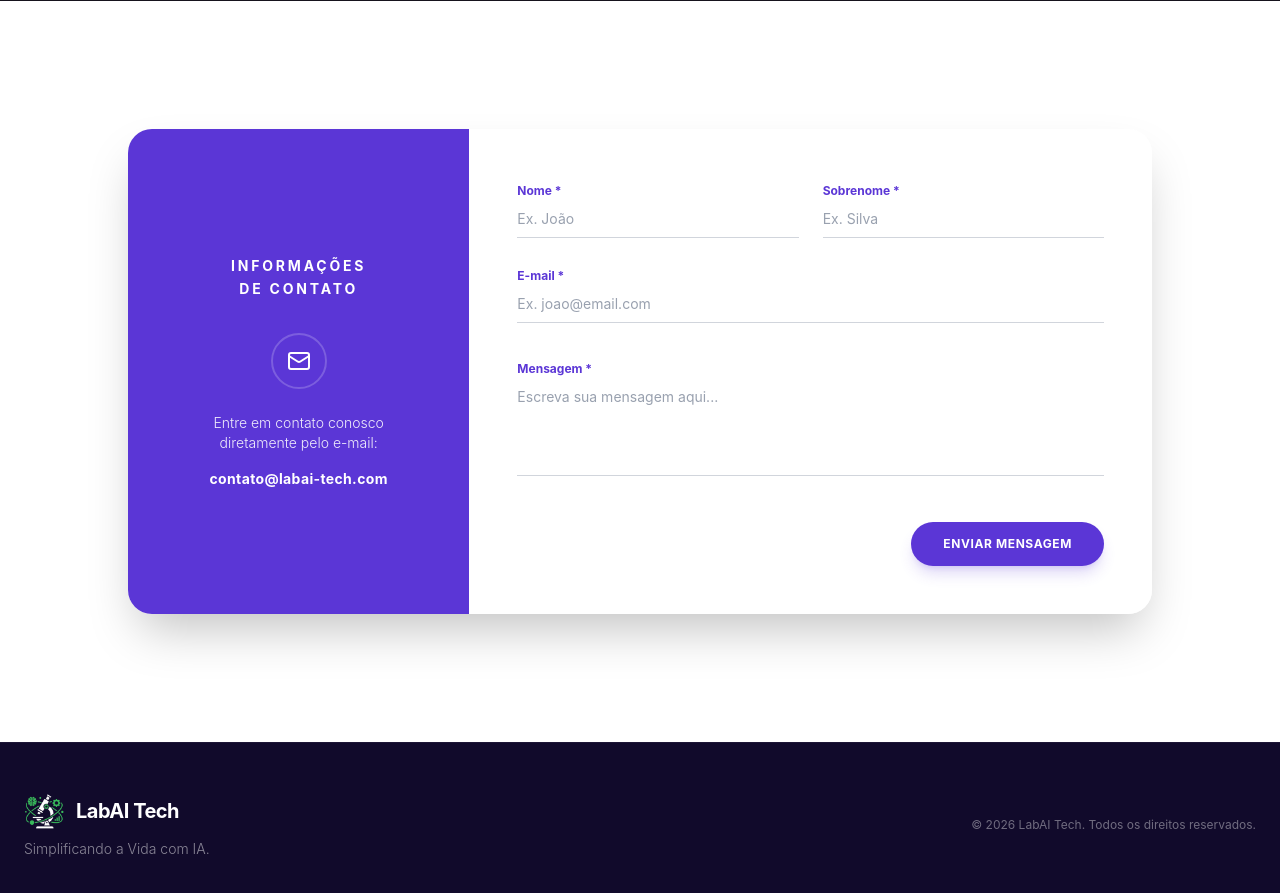
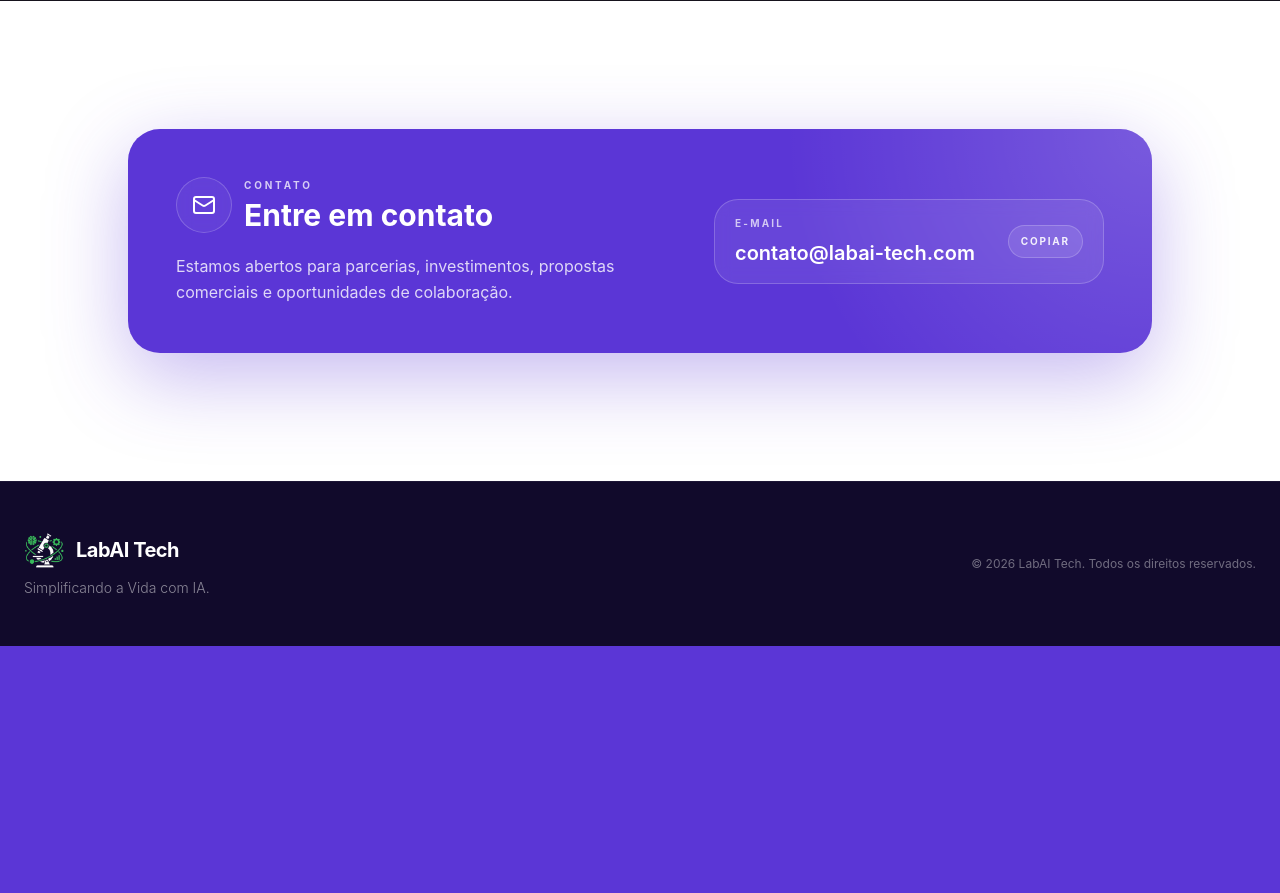
Before and after one commit to LABAITECH/labaitech-web, a Next.js app: page / in a window 1280 px wide. Shown: the part 2360-3253 px from the top of the page. After the commit the page ends 3006 px from the top, so only its background shows below. Built offline with nearby package versions, Linux system fonts and the light colour scheme.

Commit message:
Atualização de estrutura e link do site

```diff
--- a/package.json
+++ b/package.json
@@ -14,7 +14,8 @@
     "lucide-react": "^1.28.0",
     "next": "16.2.12",
     "react": "19.2.4",
-    "react-dom": "19.2.4"
+    "react-dom": "19.2.4",
+    "resend": "^6.20.0"
   },
   "devDependencies": {
     "@tailwindcss/postcss": "^4",
--- /dev/null
+++ b/src/app/api/contato/route.ts
@@ -0,0 +1,102 @@
+import { NextResponse } from "next/server";
+import { Resend } from "resend";
+
+const resendApiKey = process.env.RESEND_API_KEY;
+const contactEmail = process.env.CONTACT_EMAIL || "contato@labai-tech.com";
+const fromEmail = process.env.RESEND_FROM || "LabAI Tech <onboarding@resend.dev>";
+const resend = resendApiKey ? new Resend(resendApiKey) : null;
+
+export async function POST(request: Request) {
+  try {
+    if (!resend) {
+      return NextResponse.json(
+        {
+          message:
+            "A configuração do e-mail ainda não foi ativada. Defina a variável RESEND_API_KEY.",
+        },
+        { status: 500 }
+      );
+    }
+
+    const body = await request.json();
+    const { nome, sobrenome, email, motivo, mensagem } = body;
+
+    if (!nome || !sobrenome || !email || !motivo || !mensagem) {
+      return NextResponse.json(
+        { message: "Todos os campos são obrigatórios." },
+        { status: 400 }
+      );
+    }
+
+    const nomeCompleto = `${nome} ${sobrenome}`;
+
+    const emailHtml = `
+      <div style="font-family: Arial, sans-serif; line-height: 1.6; color: #111827; max-width: 700px; margin: 0 auto;">
+        <div style="background: #5B36D6; color: white; padding: 24px 32px; border-radius: 12px 12px 0 0;">
+          <h2 style="margin: 0; font-size: 24px;">Nova mensagem do site</h2>
+        </div>
+
+        <div style="padding: 32px; border: 1px solid #e5e7eb; border-top: none; border-radius: 0 0 12px 12px; background: #ffffff;">
+          <p style="margin: 0 0 16px; font-size: 16px;">
+            Você recebeu uma mensagem diretamente do site da LabAI Tech.
+          </p>
+
+          <table style="width: 100%; border-collapse: collapse; font-size: 15px;">
+            <tr>
+              <td style="padding: 8px 0; font-weight: bold; width: 170px; color: #374151;">Nome:</td>
+              <td style="padding: 8px 0; color: #111827;">${nomeCompleto}</td>
+            </tr>
+            <tr>
+              <td style="padding: 8px 0; font-weight: bold; color: #374151;">E-mail:</td>
+              <td style="padding: 8px 0; color: #111827;">${email}</td>
+            </tr>
+            <tr>
+              <td style="padding: 8px 0; font-weight: bold; color: #374151;">Motivo:</td>
+              <td style="padding: 8px 0; color: #111827;">${motivo}</td>
+            </tr>
+          </table>
+
+          <div style="margin-top: 24px;">
+            <p style="margin: 0 0 8px; font-weight: bold; color: #374151;">Mensagem:</p>
+            <div style="padding: 18px; background: #f9fafb; border: 1px solid #e5e7eb; border-radius: 10px; color: #111827; white-space: pre-line;">
+              ${mensagem}
+            </div>
+          </div>
+
+          <div style="margin-top: 28px; padding-top: 18px; border-top: 1px solid #e5e7eb; color: #6b7280; font-size: 13px;">
+            Esta mensagem foi enviada através do formulário de contato do site.
+          </div>
+        </div>
+      </div>
+    `;
+
+    const result = await resend.emails.send({
+      from: fromEmail,
+      to: [contactEmail],
+      subject: `Novo contato do site - ${nomeCompleto}`,
+      html: emailHtml,
+      replyTo: email,
+    });
+
+    if (result.error) {
+      throw new Error(result.error.message || "Erro ao enviar e-mail.");
+    }
+
+    return NextResponse.json({
+      message: "Mensagem enviada com sucesso.",
+      ok: true,
+    });
+  } catch (error) {
+    console.error("Erro ao enviar contato:", error);
+
+    return NextResponse.json(
+      {
+        message:
+          error instanceof Error
+            ? error.message
+            : "Não foi possível enviar a mensagem no momento.",
+      },
+      { status: 500 }
+    );
+  }
+}
--- a/src/app/page.tsx
+++ b/src/app/page.tsx
@@ -1,4 +1,7 @@
+"use client";
+
 import Link from "next/link";
+import { useState } from "react";
 import {
   LineChart,
   ArrowRight,
@@ -6,9 +9,7 @@ import {
   Brain,
   LayoutGrid,
   Rocket,
-  Building2,
   Mail,
-  MessageSquare,
 } from "lucide-react";
 
 const projetos = [
@@ -17,13 +18,26 @@ const projetos = [
     nome: "FinanceLab",
     descricao: "Inteligência Artificial atuando como seu assistente de investimentos. Avaliação contínua de indicadores fundamentalistas e visão macroeconômica integrada via Open Finance.",
     icone: LineChart,
-    link: "https://labaitech.com/financelab",
+    link: "https://financelabbrasilai.github.io/financelab/",
     status: "ativo",
     textoAcao: "Acessar Plataforma",
   }
 ];
 
 export default function LabAIHome() {
+  const [copied, setCopied] = useState(false);
+  const contactEmail = "contato@labai-tech.com";
+
+  const handleCopyEmail = async () => {
+    try {
+      await navigator.clipboard.writeText(contactEmail);
+      setCopied(true);
+      setTimeout(() => setCopied(false), 1800);
+    } catch {
+      setCopied(false);
+    }
+  };
+
   return (
     <main className="min-h-screen font-sans selection:bg-labai-green selection:text-white bg-labai-light text-labai-dark">
 
@@ -205,83 +219,47 @@ export default function LabAIHome() {
         </div>
       </section>
 
-      {/* 3. SEÇÃO: CONTATO (Fundo branco, botão roxo e focado apenas em e-mail) */}
+      {/* 3. SEÇÃO: CONTATO */}
       <section id="contato" className="relative py-32 px-6 bg-[#ffffff]">
-        <div className="max-w-5xl mx-auto flex flex-col md:flex-row bg-white rounded-3xl shadow-2xl overflow-hidden relative z-10 text-gray-900">
-
-          {/* Painel Esquerdo - Informações (Focado em E-mail) */}
-          <div className="bg-[#5B36D6] text-white p-12 md:w-1/3 flex flex-col items-center justify-center text-center">
-            <h3 className="text-sm font-bold tracking-[0.2em] mb-8 leading-relaxed">
-              INFORMAÇÕES<br/>DE CONTATO
-            </h3>
-            <div className="w-14 h-14 rounded-full border-2 border-white/20 flex items-center justify-center mb-6">
-              <Mail className="w-6 h-6 text-white" />
+        <div className="max-w-5xl mx-auto">
+          <div className="relative overflow-hidden rounded-[2rem] bg-[#5B36D6] p-8 shadow-[0_24px_80px_rgba(91,54,214,0.35)] md:p-12">
+            <div className="absolute inset-0 bg-[radial-gradient(circle_at_top_right,_rgba(255,255,255,0.18),transparent_35%)]" />
+            <div className="relative z-10 flex flex-col gap-8 md:flex-row md:items-center md:justify-between">
+              <div className="max-w-xl space-y-5 text-white">
+                <div className="flex items-center gap-3">
+                  <div className="flex h-14 w-14 items-center justify-center rounded-full border border-white/20 bg-white/5 backdrop-blur-sm">
+                    <Mail className="h-6 w-6 text-white" />
                   </div>
-            <p className="text-sm font-light text-white/90 mb-4">
-              Entre em contato conosco diretamente pelo e-mail:
-            </p>
-            <span className="text-sm font-bold text-labai-green tracking-wide">
-              contato@labai-tech.com
-            </span>
-          </div>
-
-          {/* Painel Direito - Formulário com fundo branco */}
-          <div className="p-12 md:w-2/3 bg-white">
-            <form className="space-y-6">
-
-              {/* Linha 1: Nome e Sobrenome */}
-              <div className="grid grid-cols-1 md:grid-cols-2 gap-6">
-                <div className="space-y-2">
-                  <label className="text-xs font-bold text-[#5B36D6]">Nome *</label>
-                  <input
-                    type="text"
-                    placeholder="Ex. João"
-                    className="w-full border-b border-gray-300 py-2 focus:outline-none focus:border-[#5B36D6] bg-transparent text-sm text-gray-900 placeholder-gray-400"
-                  />
-                </div>
-                <div className="space-y-2">
-                  <label className="text-xs font-bold text-[#5B36D6]">Sobrenome *</label>
-                  <input
-                    type="text"
-                    placeholder="Ex. Silva"
-                    className="w-full border-b border-gray-300 py-2 focus:outline-none focus:border-[#5B36D6] bg-transparent text-sm text-gray-900 placeholder-gray-400"
-                  />
+                  <div>
+                    <p className="text-[10px] font-bold uppercase tracking-[0.28em] text-white/75">Contato</p>
+                    <h3 className="mt-1 text-2xl font-bold md:text-3xl">Entre em contato</h3>
                   </div>
                 </div>
 
-              {/* Linha 2: E-mail */}
-              <div className="space-y-2">
-                <label className="text-xs font-bold text-[#5B36D6]">E-mail *</label>
-                <input
-                  type="email"
-                  placeholder="Ex. joao@email.com"
-                  className="w-full border-b border-gray-300 py-2 focus:outline-none focus:border-[#5B36D6] bg-transparent text-sm text-gray-900 placeholder-gray-400"
-                />
+                <p className="max-w-md text-sm leading-relaxed text-white/80 md:text-base">
+                  Estamos abertos para parcerias, investimentos, propostas comerciais e oportunidades de colaboração.
+                </p>
               </div>
 
-              {/* Linha 3: Mensagem */}
-              <div className="space-y-2 pt-2">
-                <label className="text-xs font-bold text-[#5B36D6]">Mensagem *</label>
-                <textarea
-                  rows={4}
-                  placeholder="Escreva sua mensagem aqui..."
-                  className="w-full border-b border-gray-300 py-2 focus:outline-none focus:border-[#5B36D6] bg-transparent text-sm text-gray-900 placeholder-gray-400 resize-none"
-                ></textarea>
+              <button
+                type="button"
+                aria-live="polite"
+                onClick={handleCopyEmail}
+                className="group w-full rounded-[1.5rem] border border-white/20 bg-white/8 px-5 py-4 text-left backdrop-blur-sm transition-all duration-300 hover:-translate-y-0.5 hover:bg-white/12 hover:shadow-[0_12px_32px_rgba(17,10,43,0.2)] md:w-auto md:min-w-[390px]"
+              >
+                <div className="flex items-center justify-between gap-4">
+                  <div className="min-w-0">
+                    <p className="text-[10px] font-bold uppercase tracking-[0.22em] text-white/70">E-mail</p>
+                    <p className="mt-2 truncate text-lg font-semibold text-white md:text-xl">{contactEmail}</p>
                   </div>
 
-              {/* Botão de Envio (Roxo) */}
-              <div className="flex justify-end pt-4">
-                <button
-                  type="submit"
-                  className="bg-[#5B36D6] text-white text-xs font-bold tracking-wider px-8 py-3.5 rounded-full hover:bg-[#4c2bb8] transition-all shadow-lg shadow-[#5B36D6]/20"
-                >
-                  ENVIAR MENSAGEM
+                  <span className="inline-flex shrink-0 items-center justify-center rounded-full border border-white/20 bg-white/10 px-3 py-2 text-[10px] font-bold uppercase tracking-[0.18em] text-white/90 transition-colors group-hover:bg-[#00C853]/20 group-hover:text-[#D9FFE8]">
+                    {copied ? "Copiado" : "Copiar"}
+                  </span>
+                </div>
               </button>
             </div>
-
-            </form>
           </div>
-
         </div>
       </section>
 
```
Also changed, not shown: 1 other file (tests, documents, lock files or other folders). Lines whose indentation alone changed are shown as unchanged.
